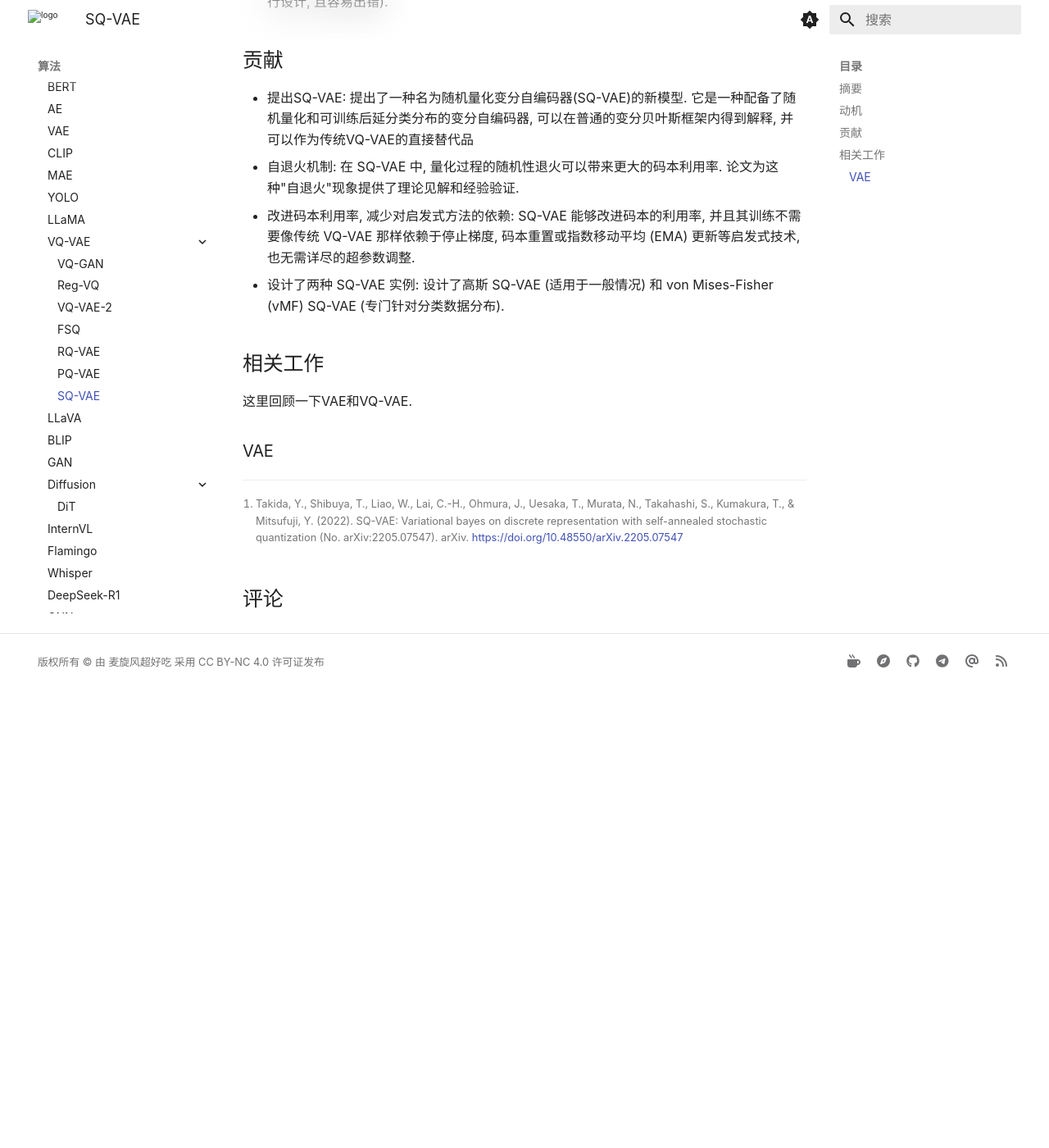
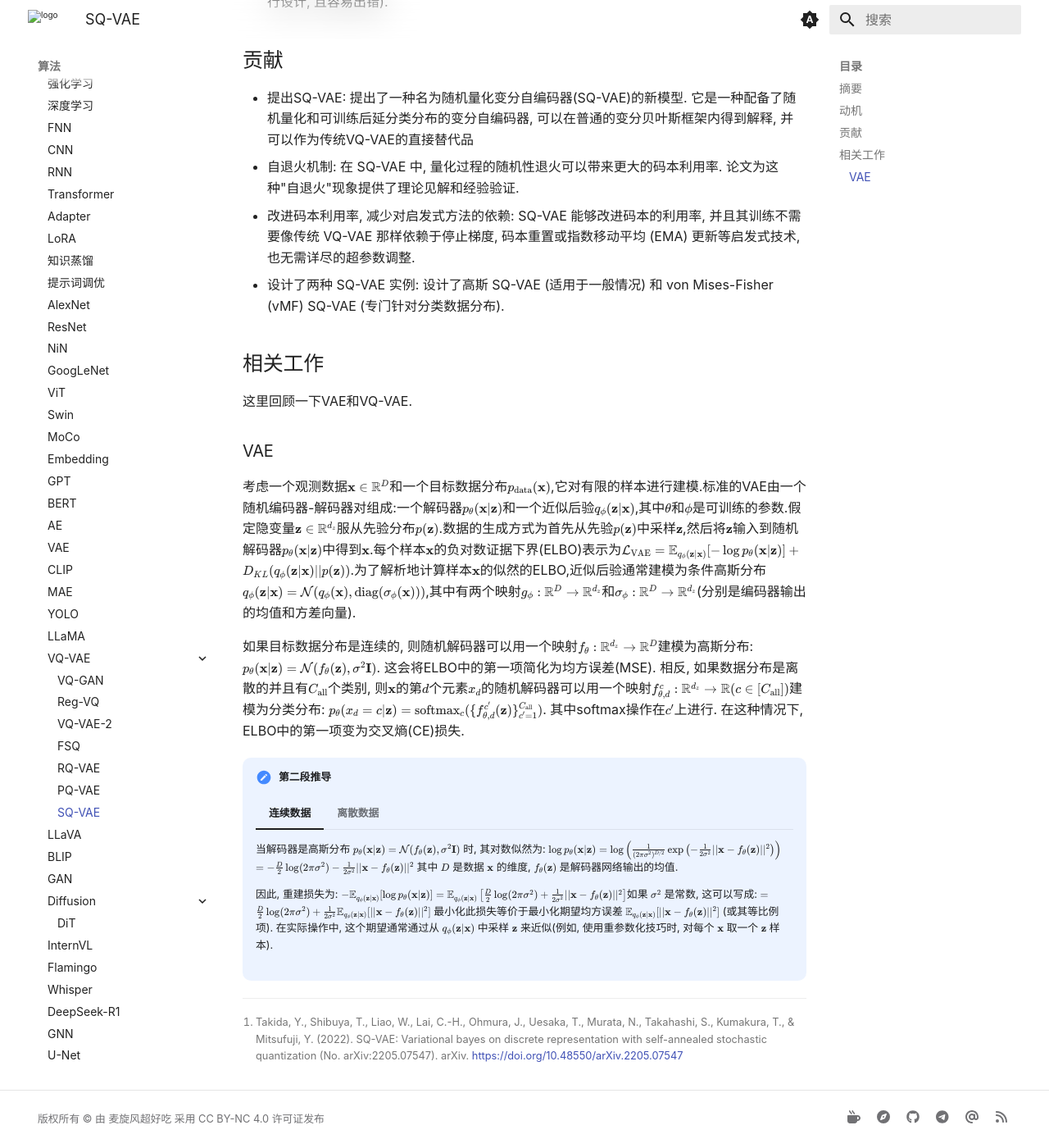
Before and after one commit to ricolxwz/note, an MkDocs documentation site: the page built from docs/algorithm/vq-vae/sq-vae.md, in a window 1280 px wide and 1400 px high, scrolled down 860 px. Shown: the whole window at 82% size. Built offline with MkDocs 1.6.1 and Material for MkDocs 9.7.7, drawn with Linux system fonts in a browser that asks for light colours; some web fonts are replaced; comment, search, counter and statistics services are not loaded; a style sheet for code colours, icons or effects is not loaded; before the commit the page ends 1703 px from its top, so only the background shows below that.

Commit message:
docs: update sq-vae.md

```diff
--- a/docs/algorithm/vq-vae/sq-vae.md
+++ b/docs/algorithm/vq-vae/sq-vae.md
@@ -29,4 +29,30 @@
 
 ### VAE
 
+考虑一个观测数据$\mathbf{x} \in \mathbb{R}^D$和一个目标数据分布$p_{\text{data}}(\mathbf{x})$,它对有限的样本进行建模.标准的VAE由一个随机编码器-解码器对组成:一个解码器$p_\theta(\mathbf{x}|\mathbf{z})$和一个近似后验$q_\phi(\mathbf{z}|\mathbf{x})$,其中$\theta$和$\phi$是可训练的参数.假定隐变量$\mathbf{z} \in \mathbb{R}^{d_z}$服从先验分布$p(\mathbf{z})$.数据的生成方式为首先从先验$p(\mathbf{z})$中采样$\mathbf{z}$,然后将$\mathbf{z}$输入到随机解码器$p_\theta(\mathbf{x}|\mathbf{z})$中得到$\mathbf{x}$.每个样本$\mathbf{x}$的负对数证据下界(ELBO)表示为$\mathcal{L}_{\text{VAE}} = \mathbb{E}_{q_\phi(\mathbf{z}|\mathbf{x})}[-\log p_\theta(\mathbf{x}|\mathbf{z})] + D_{KL}(q_\phi(\mathbf{z}|\mathbf{x}) || p(\mathbf{z}))$.为了解析地计算样本$\mathbf{x}$的似然的ELBO,近似后验通常建模为条件高斯分布$q_\phi(\mathbf{z}|\mathbf{x}) = \mathcal{N}(q_\phi(\mathbf{x}), \text{diag}(\sigma_\phi(\mathbf{x})))$,其中有两个映射$g_\phi: \mathbb{R}^D \rightarrow \mathbb{R}^{d_z}$和$\sigma_\phi: \mathbb{R}^D \rightarrow \mathbb{R}^{d_z}$(分别是编码器输出的均值和方差向量).
+
+如果目标数据分布是连续的, 则随机解码器可以用一个映射$f_\theta: \mathbb{R}^{d_z} \rightarrow \mathbb{R}^D$建模为高斯分布: $p_\theta(\mathbf{x}|\mathbf{z}) = \mathcal{N}(f_\theta(\mathbf{z}), \sigma^2 \mathbf{I})$. 这会将ELBO中的第一项简化为均方误差(MSE). 相反, 如果数据分布是离散的并且有$C_{\text{all}}$个类别, 则$\mathbf{x}$的第$d$个元素$x_d$的随机解码器可以用一个映射$f_{\theta, d}^c: \mathbb{R}^{d_z} \rightarrow \mathbb{R} (c \in [C_{\text{all}}])$建模为分类分布: $p_\theta(x_d = c|\mathbf{z}) = \text{softmax}_c(\{f_{\theta, d}^{c'}(\mathbf{z})\}_{c'=1}^{C_{\text{all}}})$. 其中softmax操作在$c'$上进行. 在这种情况下, ELBO中的第一项变为交叉熵(CE)损失.
+
+!!! note "第二段推导"
+
+    === "连续数据"
+
+        当解码器是高斯分布 $p_\theta(\mathbf{x}|\mathbf{z}) = \mathcal{N}(f_\theta(\mathbf{z}), \sigma^2 \mathbf{I})$ 时, 其对数似然为:
+        $\log p_\theta(\mathbf{x}|\mathbf{z}) = \log \left( \frac{1}{(2\pi\sigma^2)^{D/2}} \exp\left(-\frac{1}{2\sigma^2} ||\mathbf{x} - f_\theta(\mathbf{z})||^2\right) \right)$
+        $= -\frac{D}{2} \log(2\pi\sigma^2) - \frac{1}{2\sigma^2} ||\mathbf{x} - f_\theta(\mathbf{z})||^2$
+        其中 $D$ 是数据 $\mathbf{x}$ 的维度, $f_\theta(\mathbf{z})$ 是解码器网络输出的均值.
+
+        因此, 重建损失为: $-\mathbb{E}_{q_\phi(\mathbf{z}|\mathbf{x})}[\log p_\theta(\mathbf{x}|\mathbf{z})] = \mathbb{E}_{q_\phi(\mathbf{z}|\mathbf{x})}\left[\frac{D}{2} \log(2\pi\sigma^2) + \frac{1}{2\sigma^2} ||\mathbf{x} - f_\theta(\mathbf{z})||^2\right]$如果 $\sigma^2$ 是常数, 这可以写成: $= \frac{D}{2} \log(2\pi\sigma^2) + \frac{1}{2\sigma^2} \mathbb{E}_{q_\phi(\mathbf{z}|\mathbf{x})}[||\mathbf{x} - f_\theta(\mathbf{z})||^2]$
+        最小化此损失等价于最小化期望均方误差 $\mathbb{E}_{q_\phi(\mathbf{z}|\mathbf{x})}[||\mathbf{x} - f_\theta(\mathbf{z})||^2]$ (或其等比例项). 在实际操作中, 这个期望通常通过从 $q_\phi(\mathbf{z}|\mathbf{x})$ 中采样 $\mathbf{z}$ 来近似(例如, 使用重参数化技巧时, 对每个 $\mathbf{x}$ 取一个 $\mathbf{z}$ 样本).
+
+    === "离散数据"
+
+        对于分类解码器 $p_\theta(x_d = c|\mathbf{z}) = \text{softmax}_c(\{f_{\theta, d}^{c'}(\mathbf{z})\}_{c'=1}^{C_{\text{all}}})$, 我们有:
+        $-\log p_\theta(\mathbf{x}|\mathbf{z}) = - \sum_{d=1}^D \sum_{c=1}^{C_{\text{all}}} y_{d,c} \log P_{d,c}(\mathbf{z})$
+        其中 $P_{d,c}(\mathbf{z}) = p_\theta(x_d = c|\mathbf{z})$.
+        因此, 重建损失为:
+        $-\mathbb{E}_{q_\phi(\mathbf{z}|\mathbf{x})}[\log p_\theta(\mathbf{x}|\mathbf{z})] = -\mathbb{E}_{q_\phi(\mathbf{z}|\mathbf{x})}\left[\sum_{d=1}^D \sum_{c=1}^{C_{\text{all}}} y_{d,c} \log P_{d,c}(\mathbf{z})\right]$
+        $= \mathbb{E}_{q_\phi(\mathbf{z}|\mathbf{x})}\left[-\sum_{d=1}^D \sum_{c=1}^{C_{\text{all}}} y_{d,c} \log P_{d,c}(\mathbf{z})\right]$
+        这就是期望交叉熵损失. 同样, 在实践中, 这个期望通过从 $q_\phi(\mathbf{z}|\mathbf{x})$ 中采样 $\mathbf{z}$ 来近似.
+
 [^1]: Takida, Y., Shibuya, T., Liao, W., Lai, C.-H., Ohmura, J., Uesaka, T., Murata, N., Takahashi, S., Kumakura, T., & Mitsufuji, Y. (2022). SQ-VAE: Variational bayes on discrete representation with self-annealed stochastic quantization (No. arXiv:2205.07547). arXiv. https://doi.org/10.48550/arXiv.2205.07547
```
Also changed, not shown: other parts of docs/algorithm/vq-vae/sq-vae.md (+1 -1 lines).
